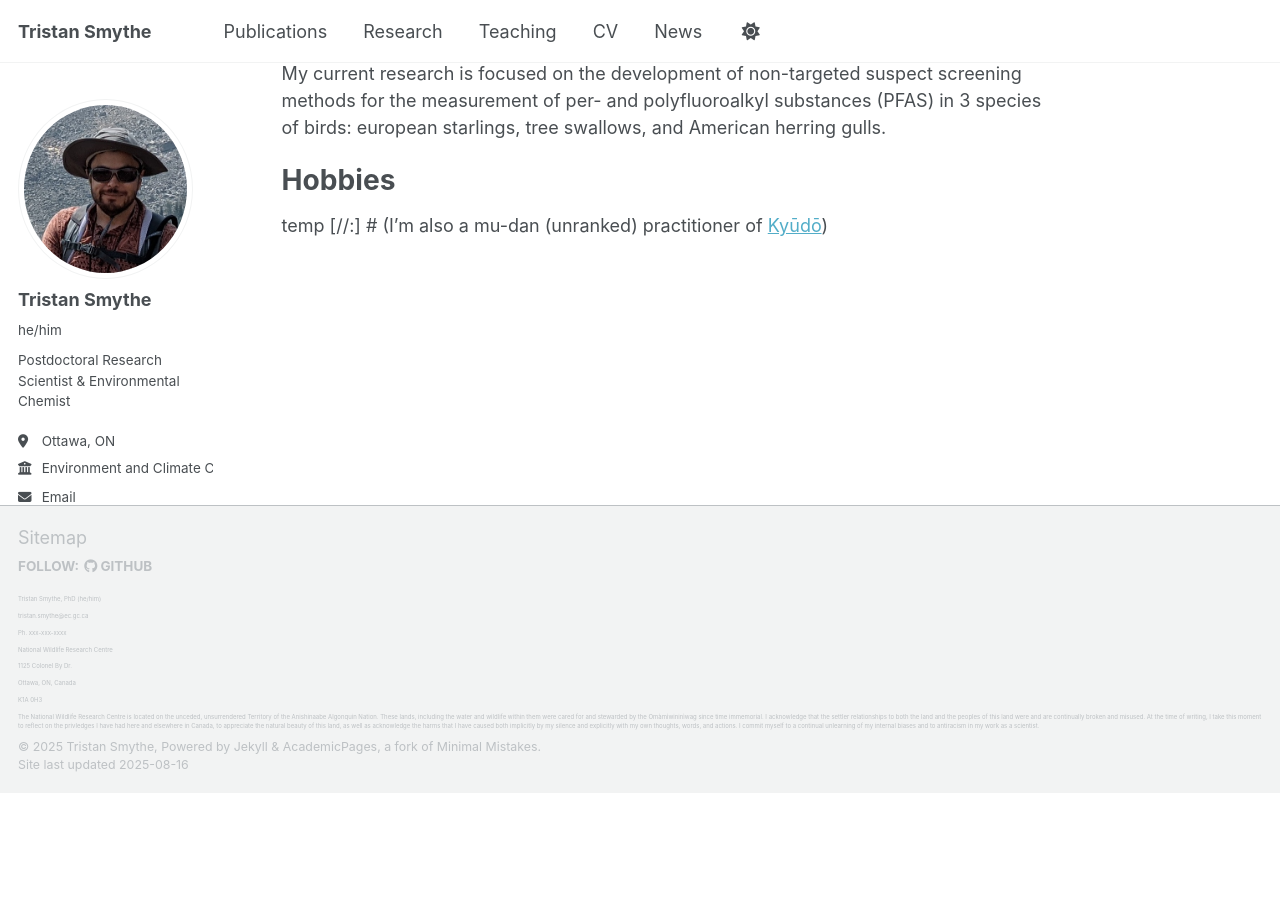
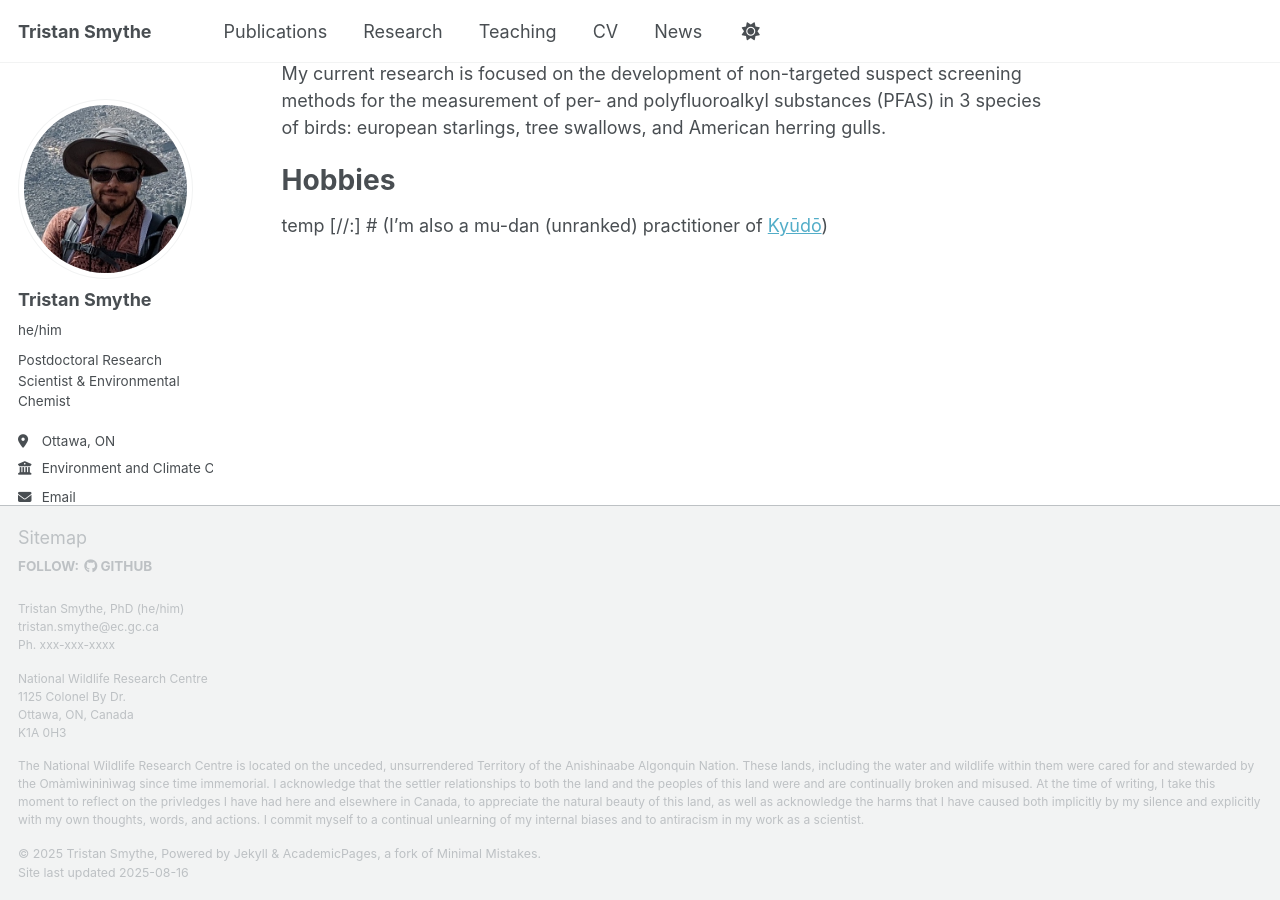
Before and after one commit to tristansmythe/tristansmythe.github.io, a Jekyll site: the page built from _pages/about.md, in a window 1280 px wide and 900 px high, scrolled down 1243 px. Built offline with Jekyll 4.4.1, drawn with Linux system fonts in a browser that asks for light colours; some web fonts are replaced; a script that is not in the unit is left out; before the commit the page ends 2036 px from its top, so only the background shows below that.

Commit message:
Update footer.html

```diff
--- a/_includes/footer.html
+++ b/_includes/footer.html
@@ -16,14 +16,9 @@
 </div>
 {% endif %}
 
-<div class="page__footer-details" style="font-size: 6px;">
-  <p>Tristan Smythe, PhD (he/him)</p>
-  <a href="tristan.smythe@ec.gc.ca">tristan.smythe@ec.gc.ca</a></p>
-  <p>Ph. xxx-xxx-xxxx</p>
-  <p>National Wildlife Research Centre</p>
-  <p>1125 Colonel By Dr.</p>
-  <p>Ottawa, ON, Canada</p>
-  <p>K1A 0H3</p>
+<div class="page__footer-details" style="font-size: 12px;">
+  <p>Tristan Smythe, PhD (he/him)<br><a href="tristan.smythe@ec.gc.ca">tristan.smythe@ec.gc.ca</a><br>Ph. xxx-xxx-xxxx</p>
+  <p>National Wildlife Research Centre<br>1125 Colonel By Dr.<br>Ottawa, ON, Canada<br>K1A 0H3</p>
   <p>The National Wildlife Research Centre is located on the unceded, unsurrendered Territory of the Anishinaabe Algonquin Nation. These lands, including the water and wildlife within them were cared for and stewarded by the Omàmìwininìwag since time immemorial. I acknowledge that the settler relationships to both the land and the peoples of this land were and are continually broken and misused. At the time of writing, I take this moment to reflect on the privledges I have had here and elsewhere in Canada, to appreciate the natural beauty of this land, as well as acknowledge the harms that I have caused both implicitly by my silence and explicitly with my own thoughts, words, and actions. I commit myself to a continual unlearning of my internal biases and to antiracism in my work as a scientist.</p>
 </div>
 
```
